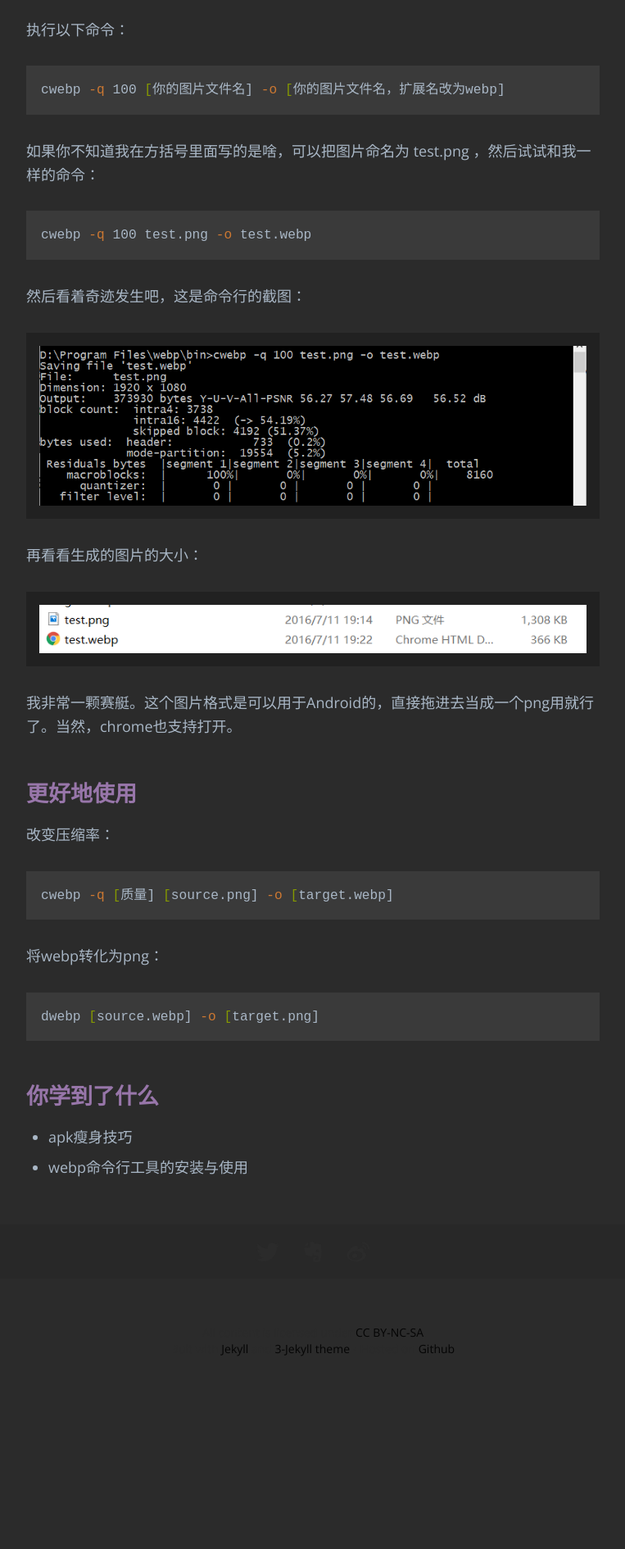
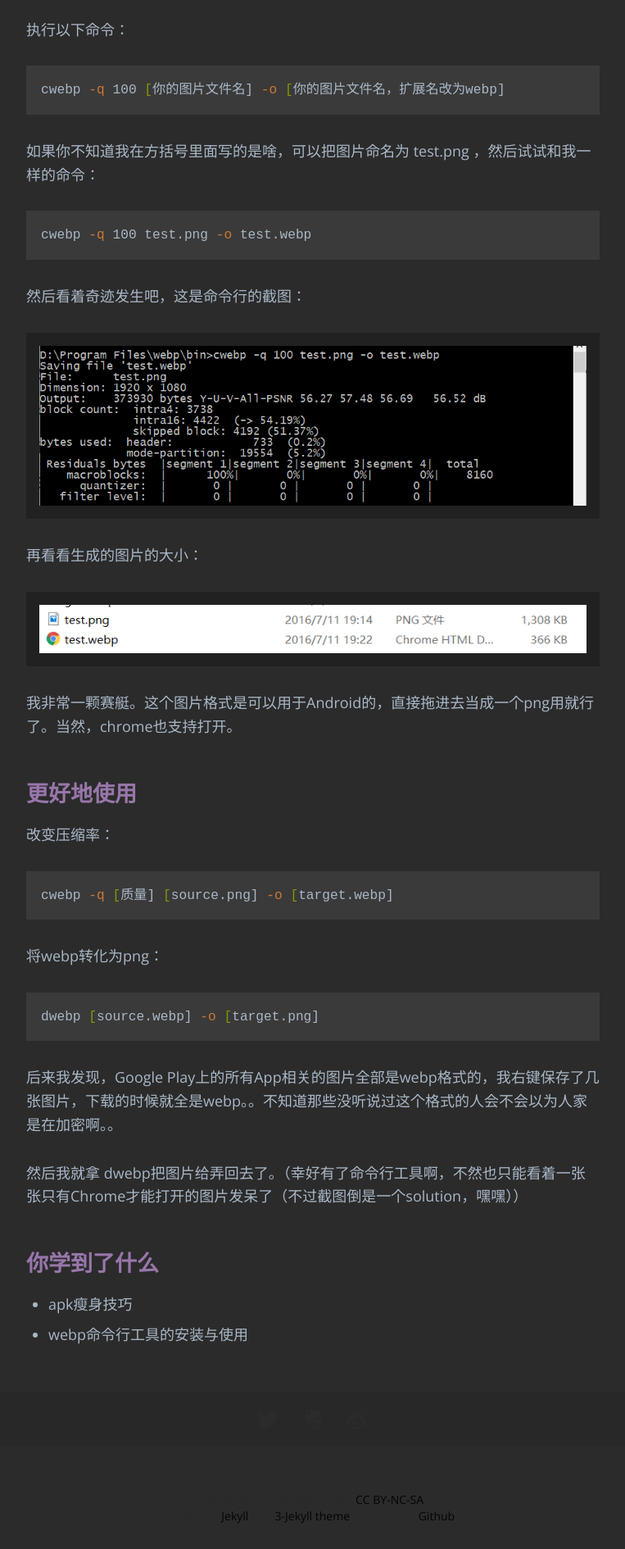
Before and after one commit to kangkangkang/ice1000.github.io, a Jekyll site: the page built from _posts/Android/2016-7-11-WebpIsAwesome.md, in a window 1280 px wide. Shown: the part 2204-4094 px from the top of the page at 82% size, without its empty margins (258-1021 px from the left). Built offline with Jekyll 4.4.1, drawn with Linux system fonts in a browser that asks for light colours; some web fonts are replaced.

Commit message:
commit via a script

````diff
--- a/_posts/Android/2016-7-11-WebpIsAwesome.md
+++ b/_posts/Android/2016-7-11-WebpIsAwesome.md
@@ -78,6 +78,10 @@ cwebp -q [质量] [source.png] -o [target.webp]
 dwebp [source.webp] -o [target.png]
 ```
 
+后来我发现，Google Play上的所有App相关的图片全部是webp格式的，我右键保存了几张图片，下载的时候就全是webp。。不知道那些没听说过这个格式的人会不会以为人家是在加密啊。。
+
+然后我就拿 dwebp把图片给弄回去了。（幸好有了命令行工具啊，不然也只能看着一张张只有Chrome才能打开的图片发呆了（不过截图倒是一个solution，嘿嘿））
+
 ## 你学到了什么
 
 + apk瘦身技巧
````
